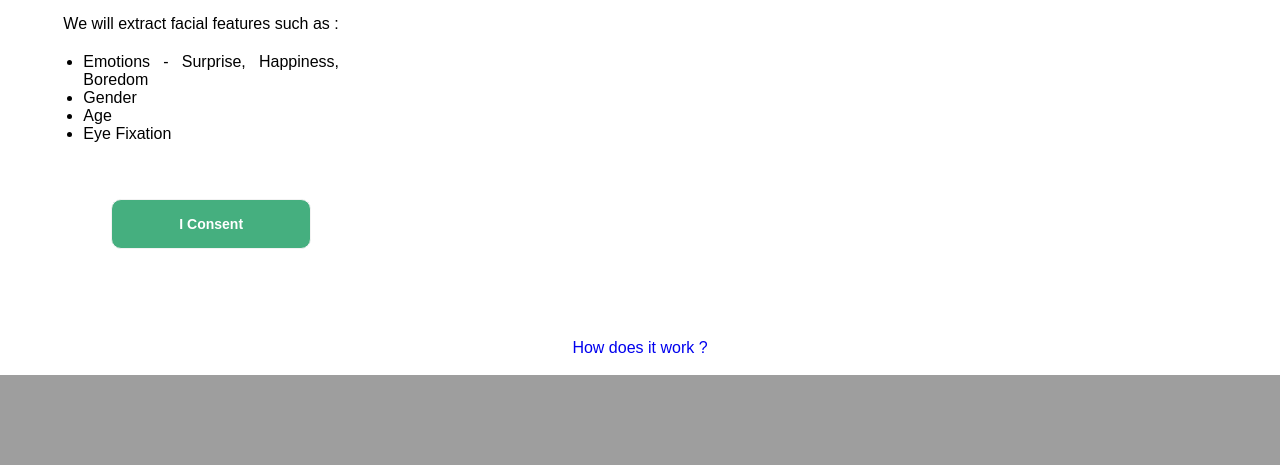
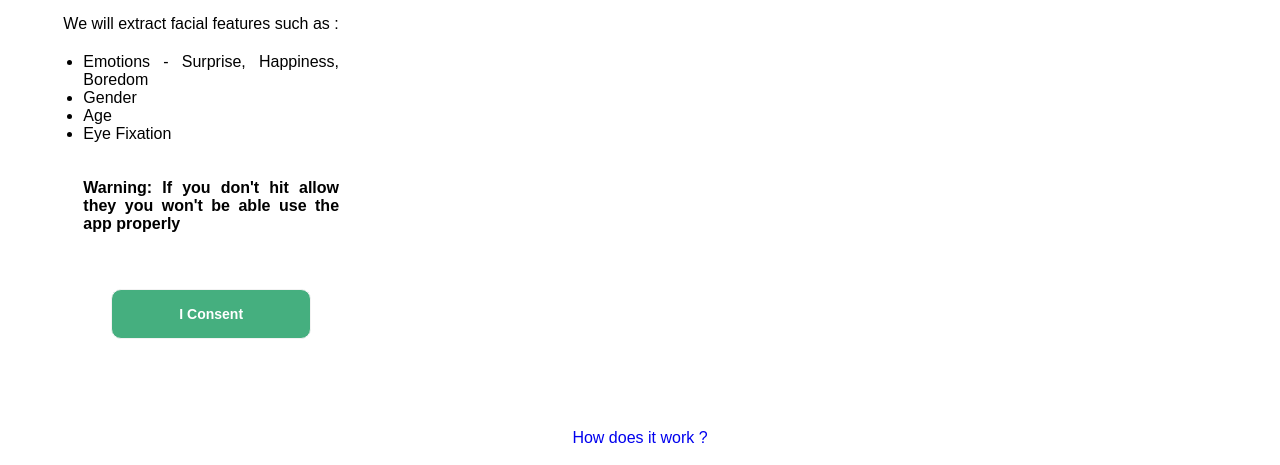
Before and after one commit to swaroski/Emotion_Detection, a Flask app: template templates/index.html in a window 1280 px wide. Shown: the part 1147-1612 px from the top of the page. Before the commit the page ends 1522 px from the top, so only its background shows below. Run offline with Flask 2, Linux system fonts and the light colour scheme; the template is opened without the code that fills it, so the values that code supplies are empty; some libraries are stand-ins or nearby versions.

Commit message:
Add files via upload

```diff
--- a/templates/index.html
+++ b/templates/index.html
@@ -29,6 +29,9 @@
             <li>Gender</li>
             <li>Age</li>
             <li>Eye Fixation</li>
+           <br>
+           <br>
+           <p> <b> Warning: If you don't hit allow they you won't be able use the app properly</b></p>
           </ul>
           <br>
           <br>
```
